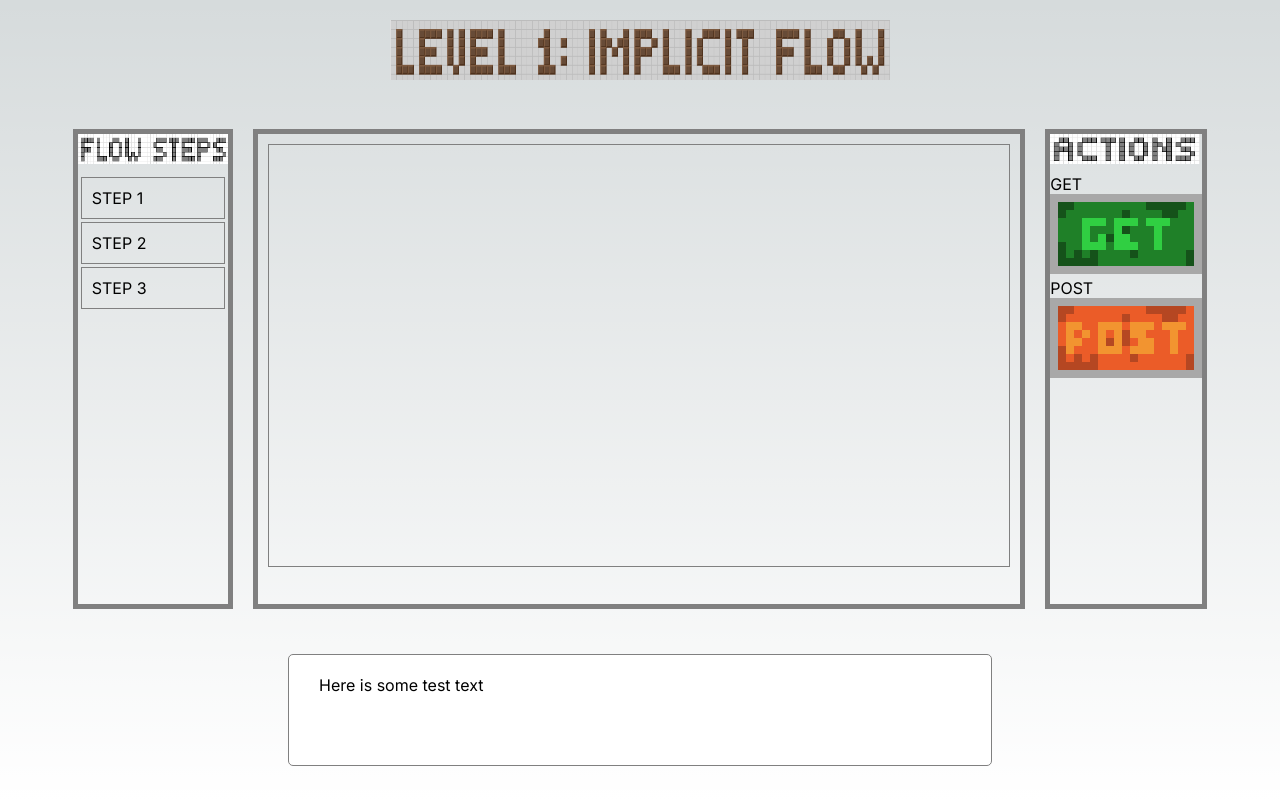
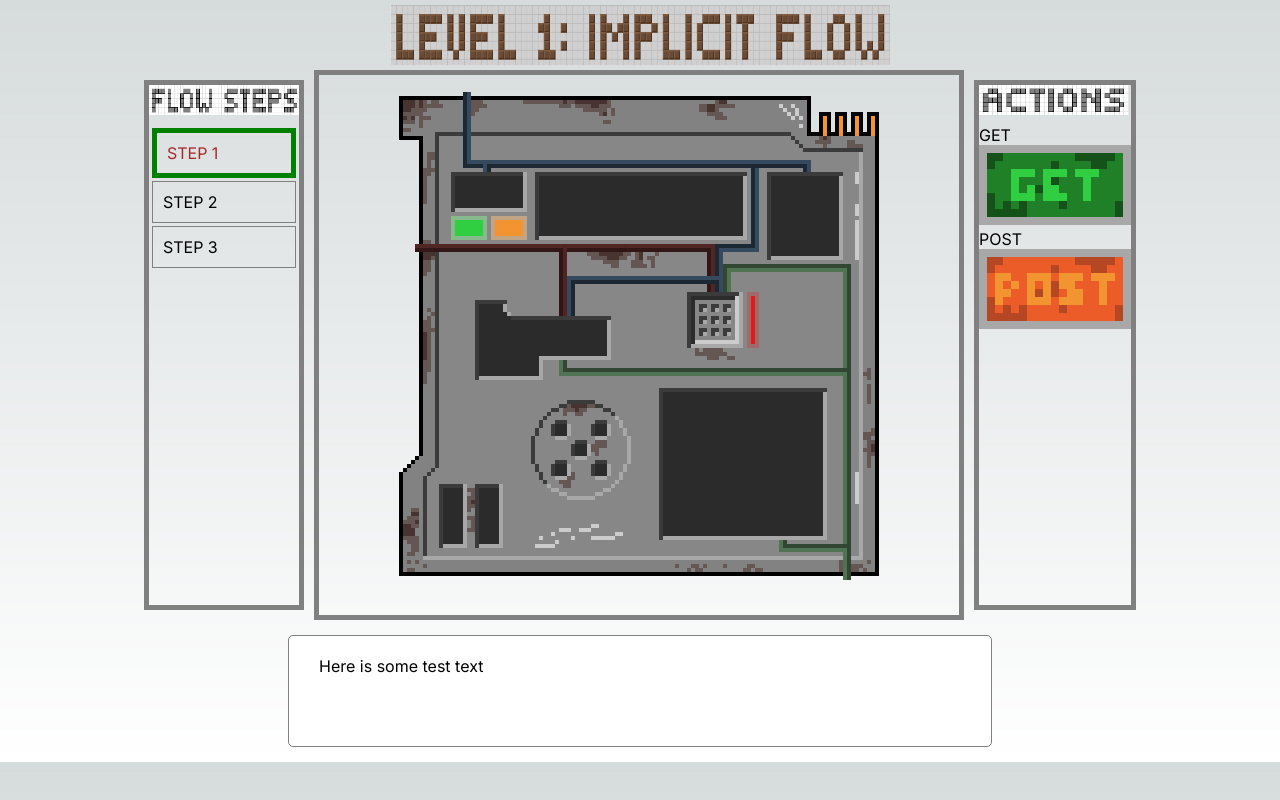
Before and after one commit to mattcobley/oidc-game, a Next.js app: page /game/implicit-flow in a window 1280 px wide. Built offline with nearby package versions, Linux system fonts and the light colour scheme.

Commit message:
Fix step reducer and add request panel image

```diff
--- a/src/app/game/game.module.css
+++ b/src/app/game/game.module.css
@@ -3,11 +3,19 @@
   flex-direction: column;
   justify-content: space-evenly;
   align-items: center;
-  min-height: 100vh;
+}
+
+.center {
+  display: flex;
+  justify-content: center;
+  align-items: center;
+  position: relative;
+  padding: 5px;
+  flex-grow: 0
 }
 
 .pagetitle {
-  min-height: 10vh;
+  min-height: 50px;
 }
 
 .content {
@@ -53,19 +61,14 @@
   color: brown;
 }
 
-.code {
-  min-width: 60vw;
-  min-height: 50vh;
+.codeinternal {
   border: 5px solid grey;
-  margin: 10px;
+  width: 650px;
+  height: 550px;
+  flex-grow: 0;
 }
 
-.codeinternal {
-  margin: 10px;
-  border: 1px solid grey;
-  min-width: 58vw;
-  min-height: 90%;
-}
+.requestPanel {}
 
 .optionslist {
   border: 5px solid grey;
--- a/src/app/game/implicit-flow/dropzone.js
+++ b/src/app/game/implicit-flow/dropzone.js
@@ -1,7 +1,8 @@
 import styles from '../game.module.css'
 import { useSelector } from 'react-redux'
+import Image from 'next/image'
 
-export default function Dropzone({ code }) {
+export default function Dropzone({ requestPanelImagePath }) {
   const dragId = useSelector((state) => state.drag.dragId)
   const allowDrop = (event) => {
     event.preventDefault()
@@ -13,17 +14,27 @@ export default function Dropzone({ code }) {
       alert("Sorry, not correct!")
     }
     else {
-      event.target.appendChild(document.getElementById(dragId))
+      document.getElementById("dropzone1").appendChild(document.getElementById(dragId))
       alert("Well done!")
     }
   }
   return (
-    <div className={styles.code}>
-      <div
-        className={styles.codeinternal}
-        id="dropzone1"
-        onDrop={(e) => drop(e)}
-        onDragOver={(e) => allowDrop(e)}>
+    <div
+      className={styles.codeinternal}
+      id="dropzone1"
+      onDrop={(e) => drop(e)}
+      onDragOver={(e) => allowDrop(e)}
+    >
+      <div className={styles.center}>
+        <Image
+          className={styles.requestPanel}
+          src={`${requestPanelImagePath}`}
+          alt={`Request panel`}
+          width={512}
+          height={512}
+          priority
+        />
       </div>
-    </div>)
+    </div>
+  )
 }
--- a/src/app/game/implicit-flow/page.js
+++ b/src/app/game/implicit-flow/page.js
@@ -6,7 +6,8 @@ import { setStepId } from '../../stepSlice'
 
 export default function ImplicitFlow() {
   const dispatch = useDispatch()
-  let stepId = useSelector((state) => state.step?.level1?.dragId)
+  let stepId = useSelector((state) => state.step?.level1?.stepId)
+
   if (!stepId) {
     dispatch(setStepId({ levelId: "level1", stepId: "step1" }))
   }
@@ -28,7 +29,7 @@ export default function ImplicitFlow() {
         { label: "STEP 3", id: "step3", selected: stepId === "step3" }
       ]}
     >
-      <Dropzone />
+      <Dropzone requestPanelImagePath={"/request_panel.png"} />
     </LevelPage>
   )
 }
--- a/src/app/stepSlice.js
+++ b/src/app/stepSlice.js
@@ -1,7 +1,9 @@
 import { createSlice } from '@reduxjs/toolkit'
 
 const initialState = {
-  dragId: undefined,
+  level1: {
+    stepId: undefined
+  }
 }
 
 export const stepSlice = createSlice({
--- a/src/app/store.js
+++ b/src/app/store.js
@@ -1,8 +1,10 @@
 import { configureStore } from '@reduxjs/toolkit'
 import dragReducer from './dragSlice'
+import stepReducer from "./stepSlice"
 
 export const store = configureStore({
   reducer: {
-    drag: dragReducer
+    drag: dragReducer,
+    step: stepReducer
   },
 })
```
